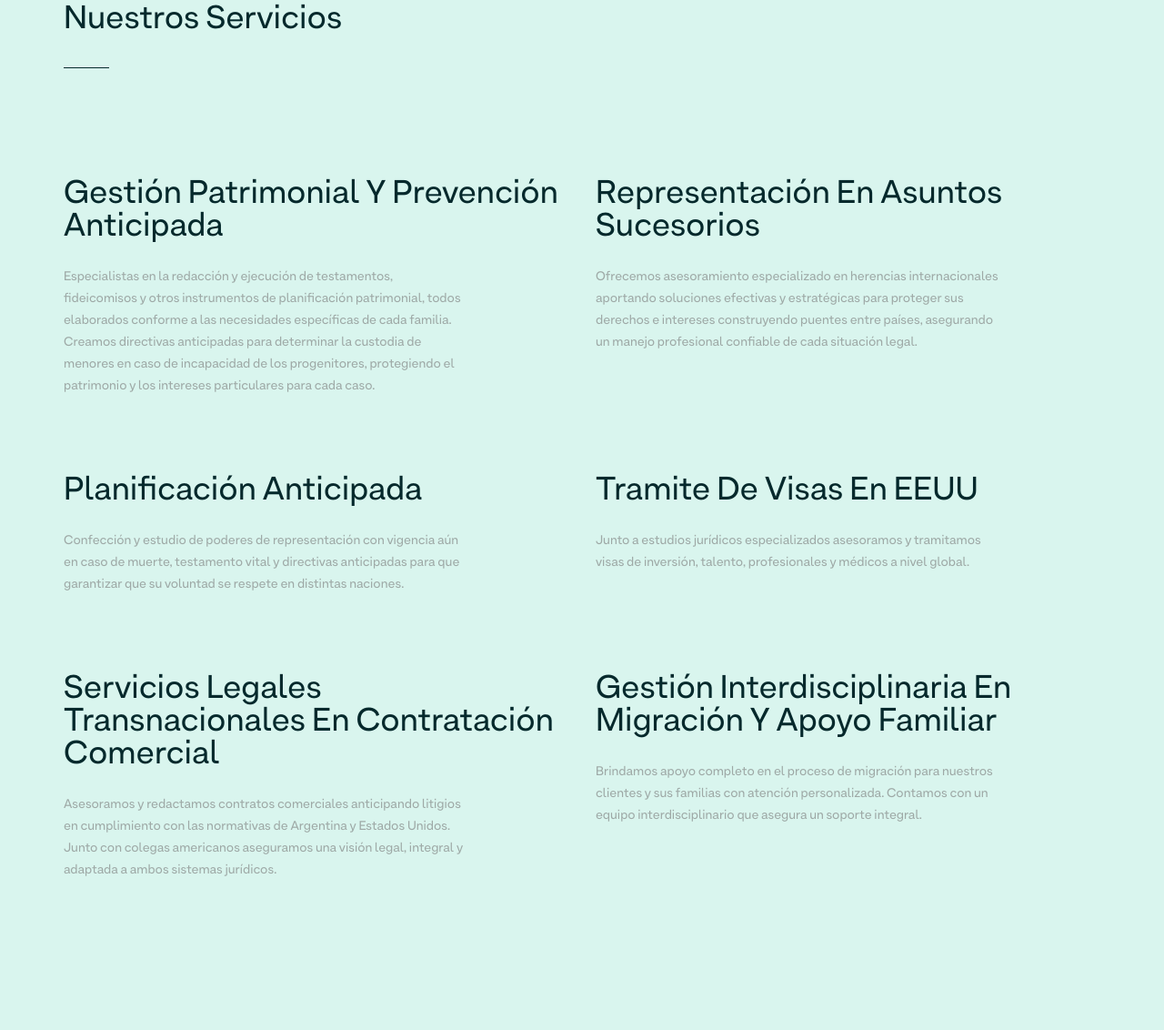
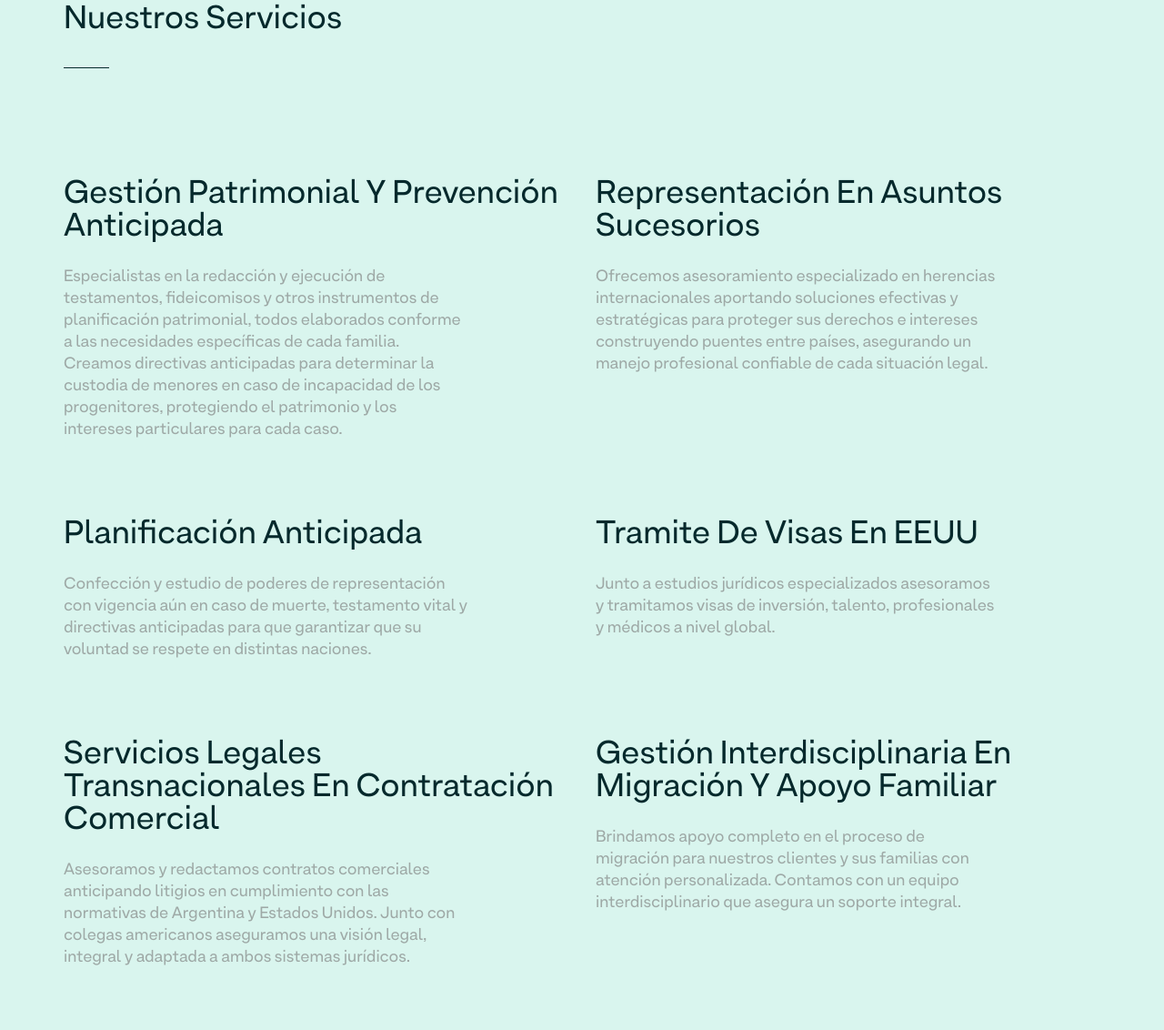
Before and after one commit to ferminflorio/web_anticipate, a plain HTML site: page index.html in a window 1280 px wide. Shown: the part 897-2029 px from the top of the page at 91% size. Drawn offline with Linux system fonts and the light colour scheme.

Commit message:
tamaño movile

```diff
--- a/assets/css/style.css
+++ b/assets/css/style.css
@@ -2184,7 +2184,7 @@ section {
 .feature-panel .feature--content p {
 	opacity: 0.6;
 	color: #777777;
-	font-size: 14px;
+	font-size: 18px;
 	font-weight: 400;
 	line-height: 24px;
 	margin-bottom: 0;
@@ -3765,10 +3765,11 @@ svg {
 .service-title {
 	padding-top: 20px;
 }
+.text-movile {
+	font-size: 214px;
+}
 @media (min-width: 992px) {
 	.md-4 {
 		padding-left: 0px;
 	}
 }
-
-/*# sourceMappingURL=style.css.map */
--- a/index.html
+++ b/index.html
@@ -189,7 +189,7 @@
 									data-wow-duration="1s"
 								>
 									<div class="feature--content">
-										<p>
+										<p class="text-movile">
 											Especialistas en la redacción y
 											ejecución de testamentos,
 											fideicomisos y otros instrumentos de
@@ -224,7 +224,7 @@
 									data-wow-duration="1s"
 								>
 									<div class="feature--content">
-										<p>
+										<p class="text-movile">
 											Ofrecemos asesoramiento
 											especializado en herencias
 											internacionales aportando soluciones
@@ -258,7 +258,7 @@
 									data-wow-duration="1s"
 								>
 									<div class="feature--content">
-										<p>
+										<p class="text-movile">
 											Confección y estudio de poderes de
 											representación con vigencia aún en
 											caso de muerte, testamento vital y
@@ -286,7 +286,7 @@
 									data-wow-duration="1s"
 								>
 									<div class="feature--content">
-										<p>
+										<p class="text-movile">
 											Junto a estudios jurídicos
 											especializados asesoramos y
 											tramitamos visas de inversión,
@@ -318,7 +318,7 @@
 									data-wow-duration="1s"
 								>
 									<div class="feature--content">
-										<p>
+										<p class="text-movile">
 											Asesoramos y redactamos contratos
 											comerciales anticipando litigios en
 											cumplimiento con las normativas de
@@ -348,7 +348,7 @@
 									data-wow-duration="1s"
 								>
 									<div class="feature--content">
-										<p>
+										<p class="text-movile">
 											Brindamos apoyo completo en el
 											proceso de migración para nuestros
 											clientes y sus familias con atención
@@ -463,7 +463,7 @@
 									data-wow-duration="1s"
 								>
 									<div class="feature--content">
-										<p>
+										<p class="text-movile">
 											Mónica Baldi, graduada como abogada
 											con honores en 1996 en la
 											Universidad de Buenos Aires. Posee
@@ -512,7 +512,7 @@
 									data-wow-duration="1s"
 								>
 									<div class="feature--content">
-										<p>
+										<p class="text-movile">
 											Cecilia Christello, graduada como
 											abogada en la Universidad de Buenos
 											Aires en 1993 con orientación de
```
Also changed, not shown: index2.html (+8 -8 lines).
